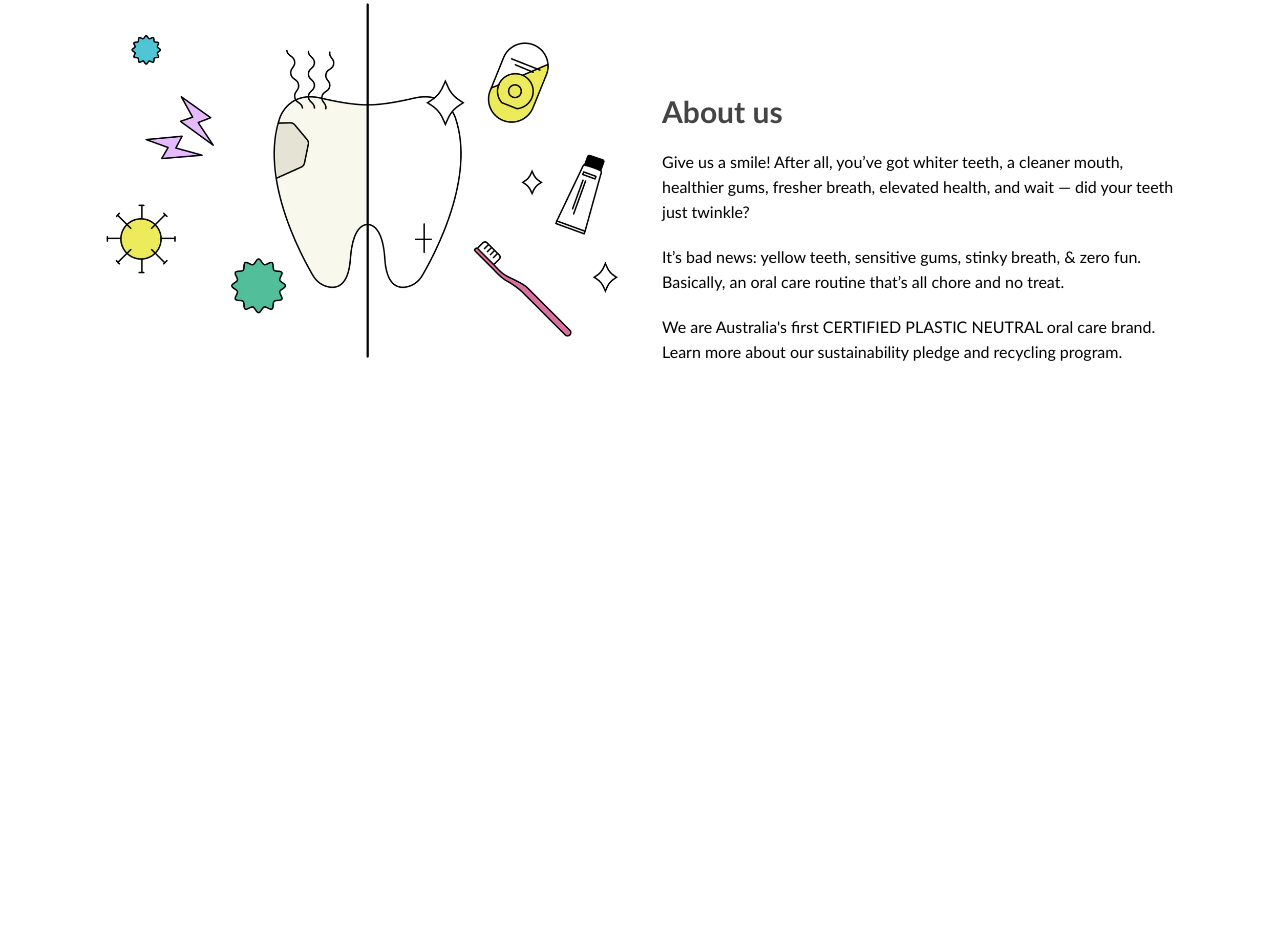
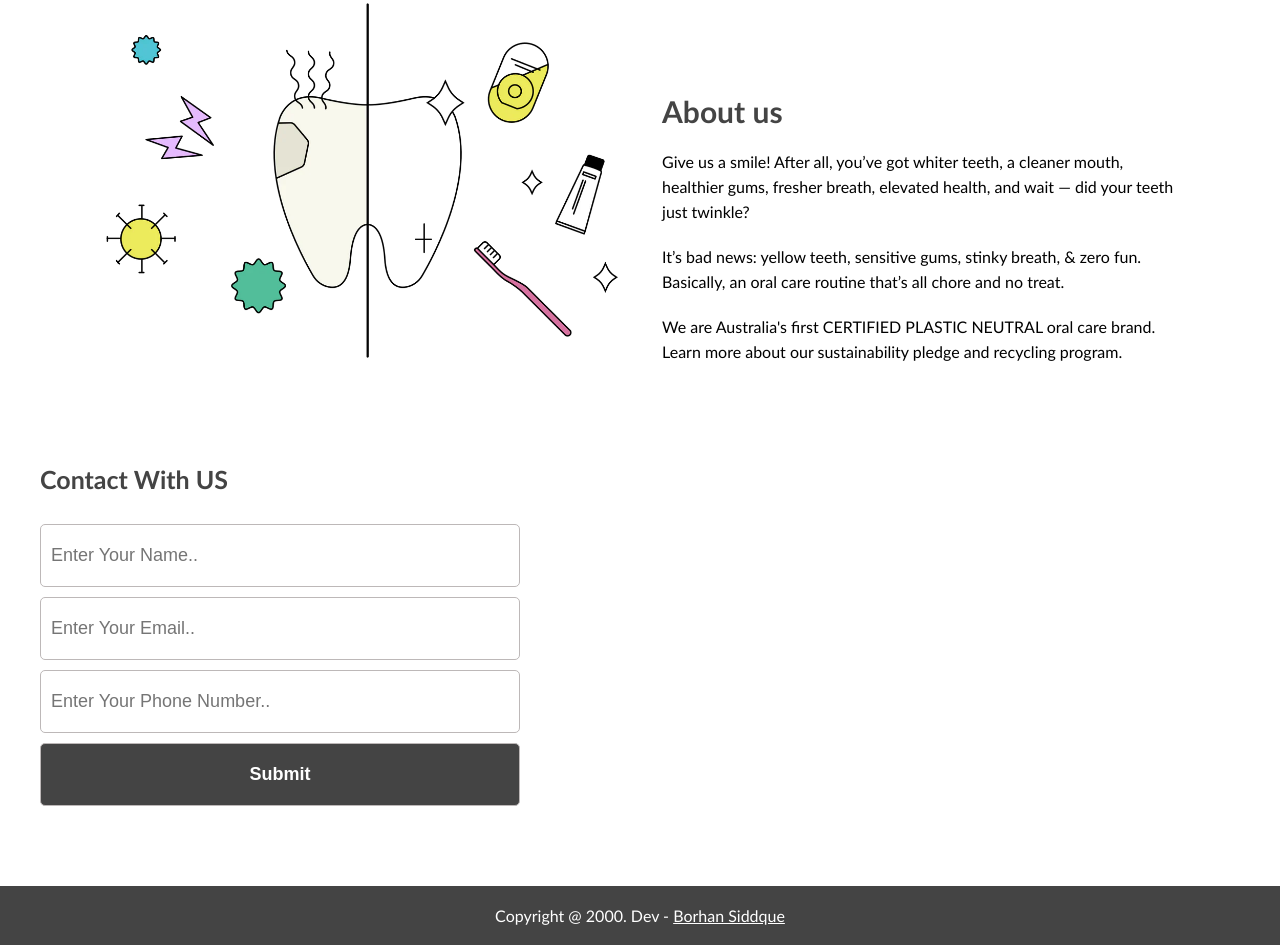
Before and after one commit to borhansiddque/keeko-oral-care-test, a plain HTML site: page index.html in a window 1280 px wide. Shown: the part 1759-2704 px from the top of the page. Before the commit the page ends 2223 px from the top, so only its background shows below. Drawn offline with Linux system fonts and the light colour scheme.

Commit message:
contact section and footer section added

```diff
--- a/index.html
+++ b/index.html
@@ -51,6 +51,20 @@
                 </div>
             </div>
         </section>
+        <!-- Contact Section -->
+        <section class="contact-section">
+            <h3 class="contact-title">Contact With US</h3>
+            <form action="">
+                <input type="text" name="" id="" placeholder="Enter Your Name..">
+                <input type="email" name="" id="" placeholder="Enter Your Email..">
+                <input type="tel" name="" id="" placeholder="Enter Your Phone Number..">
+                <input type="submit" value="Submit">
+            </form>
+        </section>
+        <!-- Footer Section -->
+        <footer>
+            <p>Copyright @ 2000. Dev - <a href="">Borhan Siddque</a></p>
+        </footer>
     </main>
 </body>
 </html>
--- a/style.css
+++ b/style.css
@@ -124,3 +124,50 @@ header {
     margin-top: 20px;
     line-height: 25px;
 }
+
+/* Contact Section */
+
+.contact-section {
+    padding: 0px 40px;
+}
+
+.contact-title {
+    font-size: 25px;
+    color: #444;
+    margin-bottom: 30px;
+}
+
+.contact-section input {
+    display: block;
+    margin-top: 10px;
+    padding: 20px 10px;
+    width: 40%;
+    font-size: 18px;
+    border: 1px solid #bdb8b8;
+    border-radius: 5px;
+    outline: none;
+}
+
+.contact-section input:first-child {
+    margin-top: 0;
+}
+
+.contact-section input[type="submit"] {
+    cursor: pointer;
+    background-color: #444;
+    color: #fff;
+    font-weight: 600;
+}
+
+/* Footer Section */
+footer {
+    margin-top: 80px;
+    padding: 20px 0px;
+    text-align: center;
+    color: #fff;
+    background-color: #444;
+}
+
+footer p a {
+    color: #fff;
+}
```
